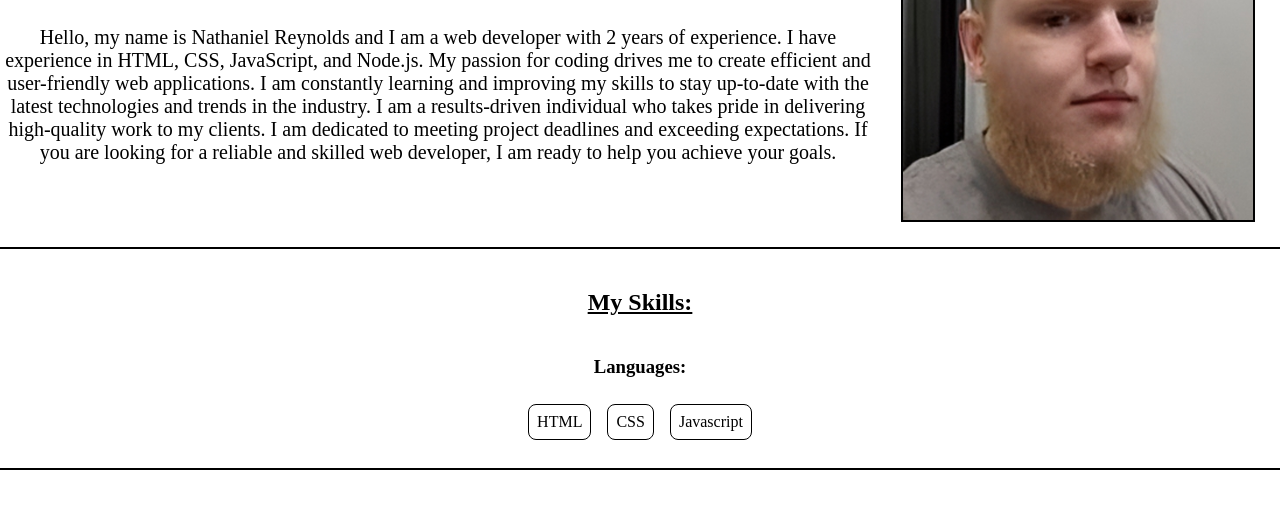
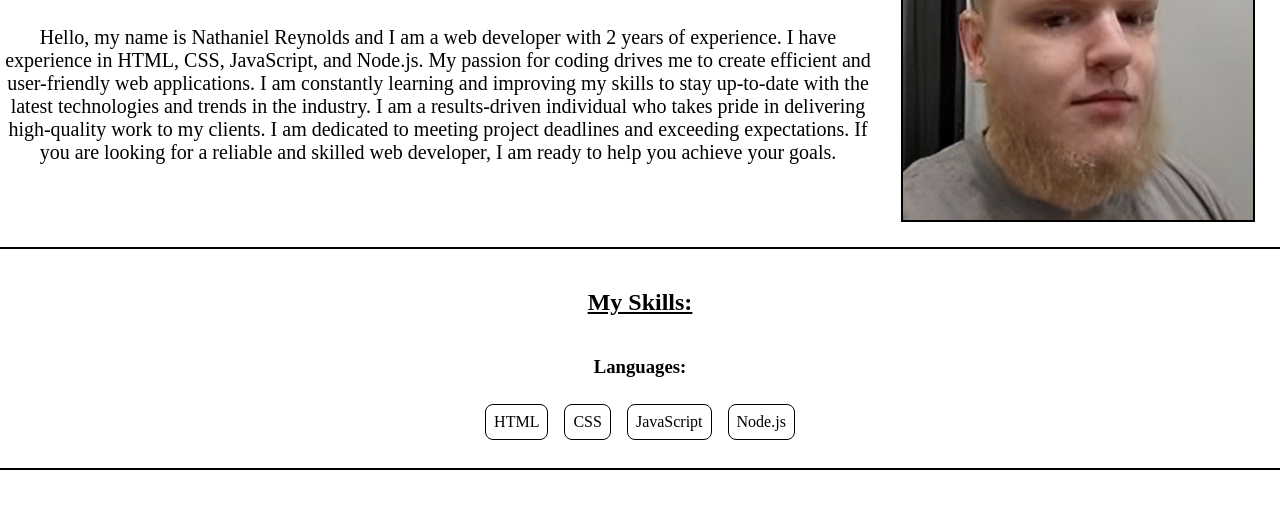
Before and after one commit to nathanreynolds-bb/portfolio-project, a plain HTML site: page about.html in a window 1280 px wide. Shown: the part 203-712 px from the top of the page. Drawn offline with nearby package versions, Linux system fonts and the light colour scheme.

Commit message:
add Node.js to skills list

```diff
--- a/about.html
+++ b/about.html
@@ -47,7 +47,8 @@
 				<ul>
 					<li>HTML</li>
 					<li>CSS</li>
-					<li>Javascript</li>
+					<li>JavaScript</li>
+					<li>Node.js</li>
 				</ul>
 			</section>
 		</main>
```
